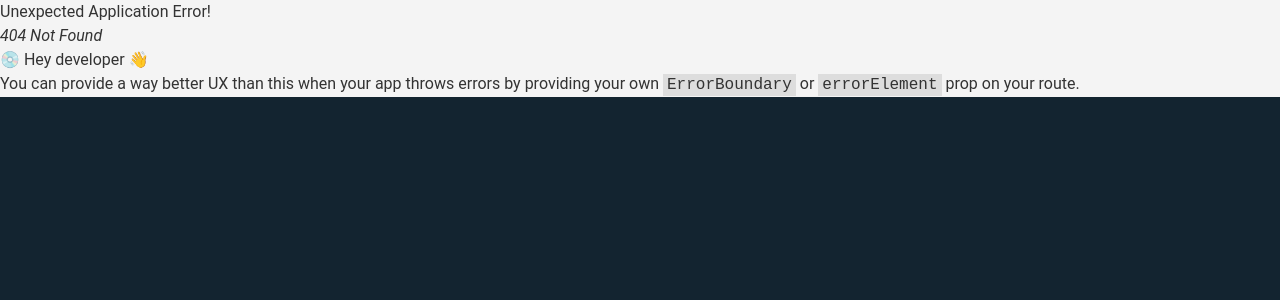
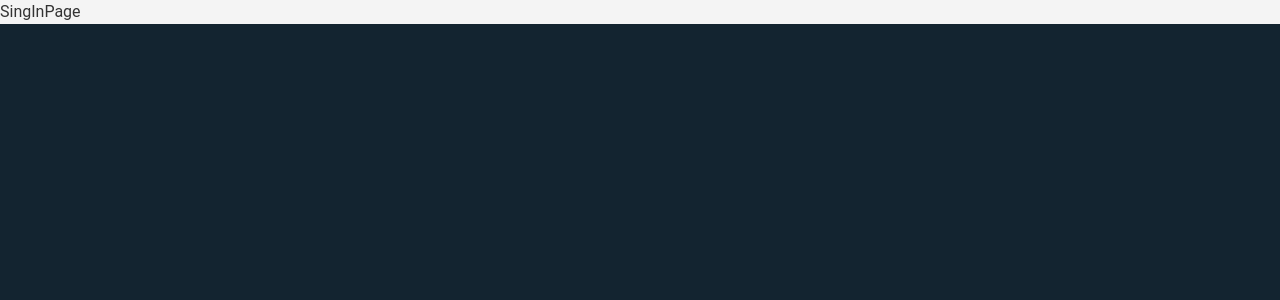
Before and after one commit to burakboduroglu/e-commerce-app, a React (Create React App) app: page /signin in a window 1280 px wide. Before the commit this address had no page. Shown: the top 300 px of the page. Built offline with nearby package versions, Linux system fonts and the light colour scheme.

Commit message:
auth pages router config

```diff
--- /dev/null
+++ b/src/pages/SignUpPage.js
@@ -0,0 +1,7 @@
+import React from 'react'
+
+export default function SignUpPage() {
+  return (
+    <div>SignUpPage</div>
+  )
+}
--- /dev/null
+++ b/src/pages/SingInPage.js
@@ -0,0 +1,7 @@
+import React from 'react'
+
+export default function SingInPage() {
+  return (
+    <div>SingInPage</div>
+  )
+}
```
Also changed, not shown: src/index.js (+10 -0 lines).
